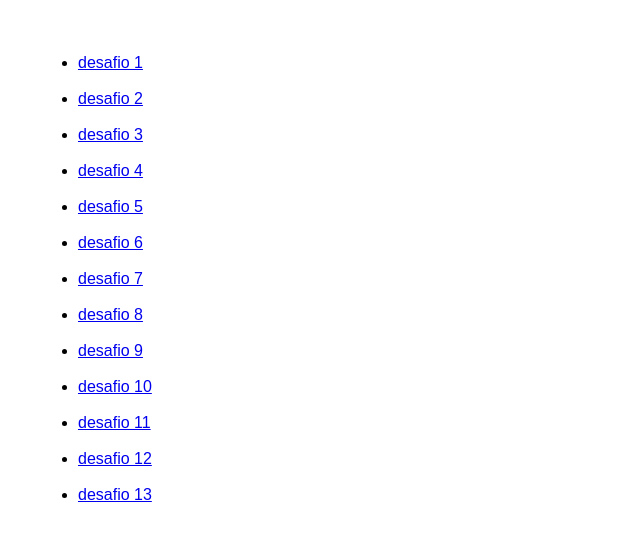
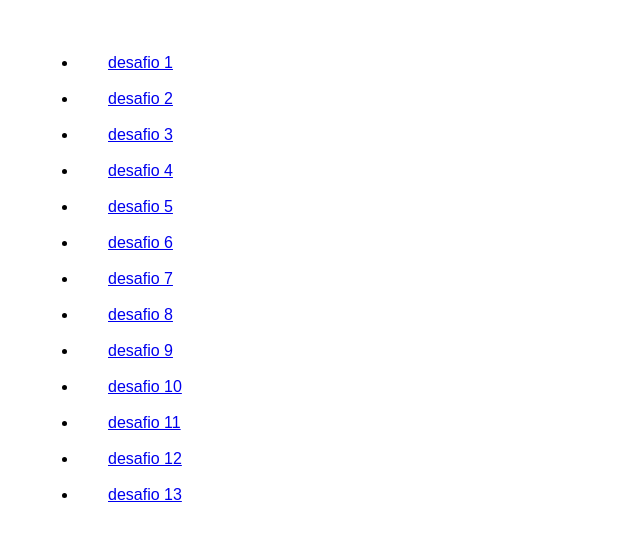
Before and after one commit to Keviny1234/131, a plain HTML site: page index.html in a window 1280 px wide. Shown: the whole page, without its empty margins (0-640 px from the left). Drawn offline with Linux system fonts and the light colour scheme.

Commit message:
Update index.html

```diff
--- a/index.html
+++ b/index.html
@@ -10,6 +10,7 @@
 
     <style>
         body { font: 12pt Arial; font-size: 12pt; padding: 30px; flex-direction: column; }
+        a { padding: 30px}
     </style>
 
     <ul>
```
